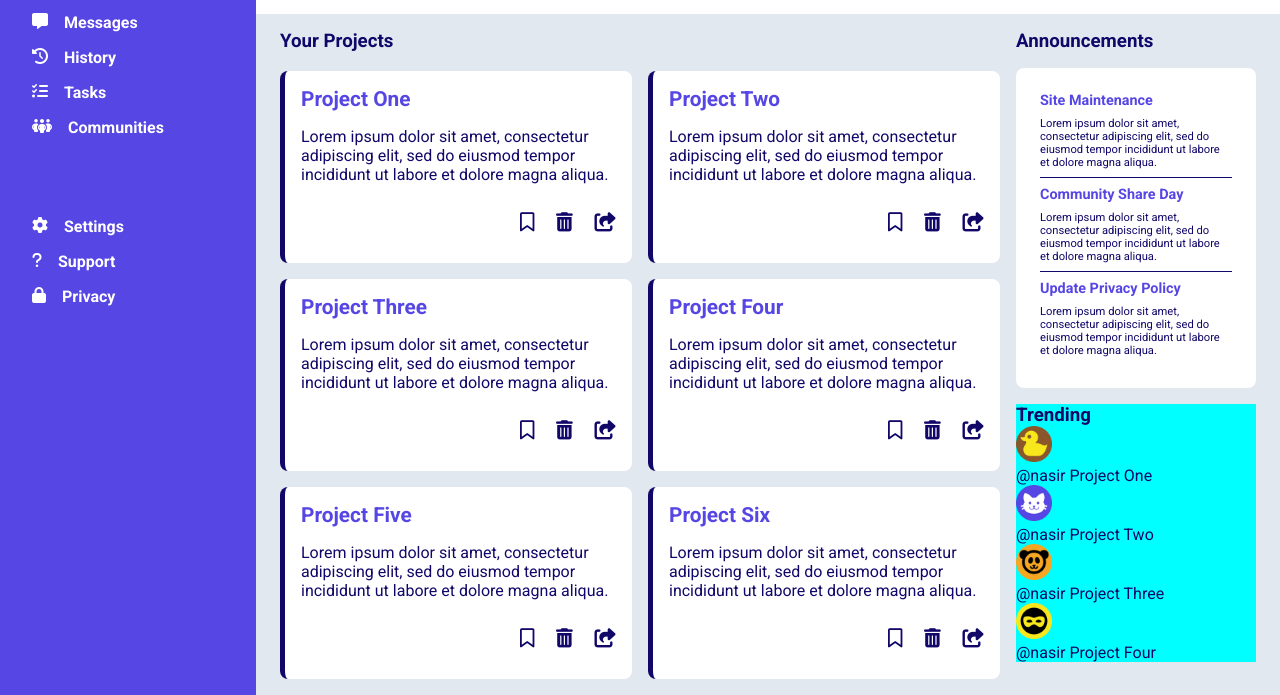
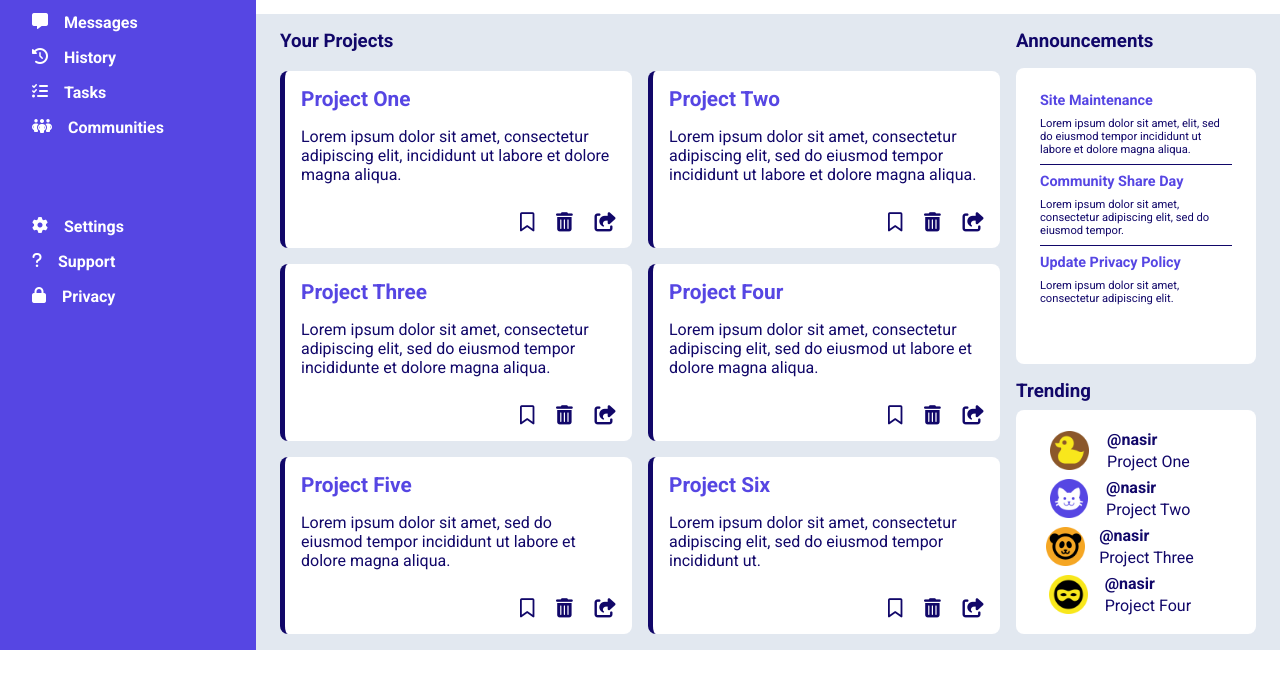
Before and after one commit to Nasirkhan294/admin-dashboard, a plain HTML site: page index.html in a window 1280 px wide. Shown: the part 173-868 px from the top of the page. After the commit the page ends 823 px from the top, so only its background shows below. Drawn offline with Linux system fonts and the light colour scheme.

Commit message:
Add styling for trends section

```diff
--- a/index.html
+++ b/index.html
@@ -93,8 +93,8 @@
             <div class="project-content">
               <p class="title">Project One</p>
               <p>
-                Lorem ipsum dolor sit amet, consectetur adipiscing elit, sed do
-                eiusmod tempor incididunt ut labore et dolore magna aliqua.
+                Lorem ipsum dolor sit amet, consectetur adipiscing elit,
+                incididunt ut labore et dolore magna aliqua.
               </p>
             </div>
             <div class="project-icons">
@@ -122,7 +122,7 @@
               <p class="title">Project Three</p>
               <p>
                 Lorem ipsum dolor sit amet, consectetur adipiscing elit, sed do
-                eiusmod tempor incididunt ut labore et dolore magna aliqua.
+                eiusmod tempor incididunte et dolore magna aliqua.
               </p>
             </div>
             <div class="project-icons">
@@ -136,7 +136,7 @@
               <p class="title">Project Four</p>
               <p>
                 Lorem ipsum dolor sit amet, consectetur adipiscing elit, sed do
-                eiusmod tempor incididunt ut labore et dolore magna aliqua.
+                eiusmod ut labore et dolore magna aliqua.
               </p>
             </div>
             <div class="project-icons">
@@ -149,8 +149,8 @@
             <div class="project-content">
               <p class="title">Project Five</p>
               <p>
-                Lorem ipsum dolor sit amet, consectetur adipiscing elit, sed do
-                eiusmod tempor incididunt ut labore et dolore magna aliqua.
+                Lorem ipsum dolor sit amet, sed do eiusmod tempor incididunt ut
+                labore et dolore magna aliqua.
               </p>
             </div>
             <div class="project-icons">
@@ -164,7 +164,7 @@
               <p class="title">Project Six</p>
               <p>
                 Lorem ipsum dolor sit amet, consectetur adipiscing elit, sed do
-                eiusmod tempor incididunt ut labore et dolore magna aliqua.
+                eiusmod tempor incididunt ut.
               </p>
             </div>
             <div class="project-icons">
@@ -182,28 +182,26 @@
             <li class="list-items">
               <h6>Site Maintenance</h6>
               <p>
-                Lorem ipsum dolor sit amet, consectetur adipiscing elit, sed do
-                eiusmod tempor incididunt ut labore et dolore magna aliqua.
+                Lorem ipsum dolor sit amet, elit, sed do eiusmod tempor
+                incididunt ut labore et dolore magna aliqua.
               </p>
             </li>
             <li class="list-items">
               <h6>Community Share Day</h6>
               <p>
                 Lorem ipsum dolor sit amet, consectetur adipiscing elit, sed do
-                eiusmod tempor incididunt ut labore et dolore magna aliqua.
+                eiusmod tempor.
               </p>
             </li>
             <li class="list-items">
               <h6>Update Privacy Policy</h6>
-              <p>
-                Lorem ipsum dolor sit amet, consectetur adipiscing elit, sed do
-                eiusmod tempor incididunt ut labore et dolore magna aliqua.
-              </p>
+              <p>Lorem ipsum dolor sit amet, consectetur adipiscing elit.</p>
             </li>
           </ul>
         </div>
         <div class="trending">
           <h3>Trending</h3>
+          <div class="trends-wrapper">
             <div class="trend">
               <img src="./images/duck.png" alt="cat" />
               <p>
@@ -234,6 +232,7 @@
             </div>
           </div>
         </div>
+      </div>
     </main>
   </body>
 </html>
--- a/style.css
+++ b/style.css
@@ -1,11 +1,14 @@
+/* Google Fonts */
 @import url('https://fonts.googleapis.com/css2?family=Roboto:wght@400;700&display=swap');
 
+/* Reset */
 * {
     box-sizing: border-box;
     padding: 0;
     margin: 0;
 }
 
+/* Body */
 body {
     font-family: 'Roboto', sans-serif;
     display: grid;
@@ -13,6 +16,7 @@ body {
     height: 100vh;
 }
 
+/* Global Styles */
 img {
     width: 15%;
 }
@@ -26,6 +30,7 @@ ul {
     list-style-type: none;
 }
 
+/* Header */
 header {
     grid-column: 2 / -1;
     display: grid;
@@ -36,12 +41,13 @@ header {
 }
 
 .search-wrapper {
-    grid-column: 1 /4;
+    grid-column: 1 / 4;
     display: flex;
     justify-content: space-around;
     align-items: center;
 }
 
+/* Search Input */
 .search-input {
     width: 32rem;
     padding: 0.3rem;
@@ -68,6 +74,7 @@ header {
     align-items: center;
 }
 
+/* User Greeting */
 .greeting {
     font-weight: 700;
 }
@@ -84,6 +91,7 @@ header {
     align-items: center;
 }
 
+/* Header Button */
 .header-btn {
     justify-self: flex-start;
     width: 5rem;
@@ -100,6 +108,7 @@ header {
     background-color: #110769;
 }
 
+/* Sidebar */
 .sidebar {
     grid-area: 1 / 1 / -1 / 2;
     background-color: #5646E3;
@@ -117,6 +126,7 @@ header {
     padding-top: 1rem;
 }
 
+/* Sidebar Logo */
 .sidebar .logo img {
     width: 18%;
 }
@@ -152,6 +162,7 @@ header {
     font-weight: 700;
 }
 
+/* Main Content */
 main {
     display: grid;
     grid-template-columns: 3fr 1fr;
@@ -169,7 +180,7 @@ main {
     display: grid;
     grid-template-columns: repeat(auto-fit, minmax(250px, 1fr));
     gap: 1rem;
-    height: 38rem;
+    height: 35rem;
 }
 
 .projects .project {
@@ -205,12 +216,13 @@ main {
     color: #5646E3;
 }
 
+/* Announcements */
 .announcements ul {
     background-color: #fff;
     padding: 1.5rem;
     border: none;
     border-radius: 0.5rem;
-    height: 20rem;
+    height: 18.5rem;
     margin: 1rem 0;
 }
 
@@ -233,6 +245,35 @@ main {
     padding: 0.5rem 0;
 }
 
-.trending {
-    background-color: aqua;
+/* Trends Section */
+.trends-wrapper {
+    display: flex;
+    flex-direction: column;
+    justify-content: space-around;
+    background-color: #fff;
+    padding: 1rem 3rem 1rem 1rem;
+    margin-top: 0.5rem;
+    border: none;
+    border-radius: 0.5rem;
+    height: 14rem;
 }
+
+.trend {
+    display: flex;
+    justify-content: space-evenly;
+    align-items: center;
+}
+
+.trend img {
+    width: 22%;
+}
+
+.trend p {
+    display: flex;
+    flex-direction: column;
+}
+
+.trend-tag {
+    font-weight: 700;
+    padding-bottom: 0.2rem;
+}
```
Lines whose indentation alone changed are shown as unchanged.
